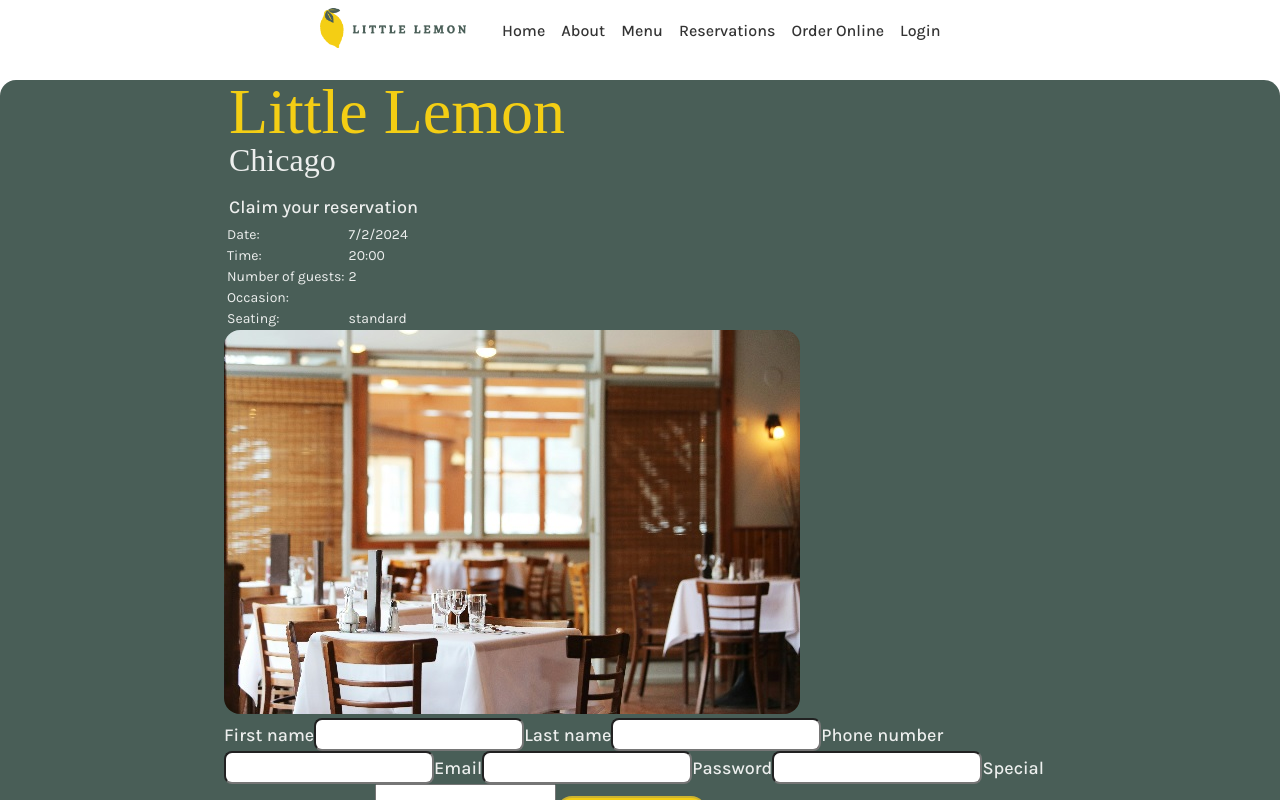
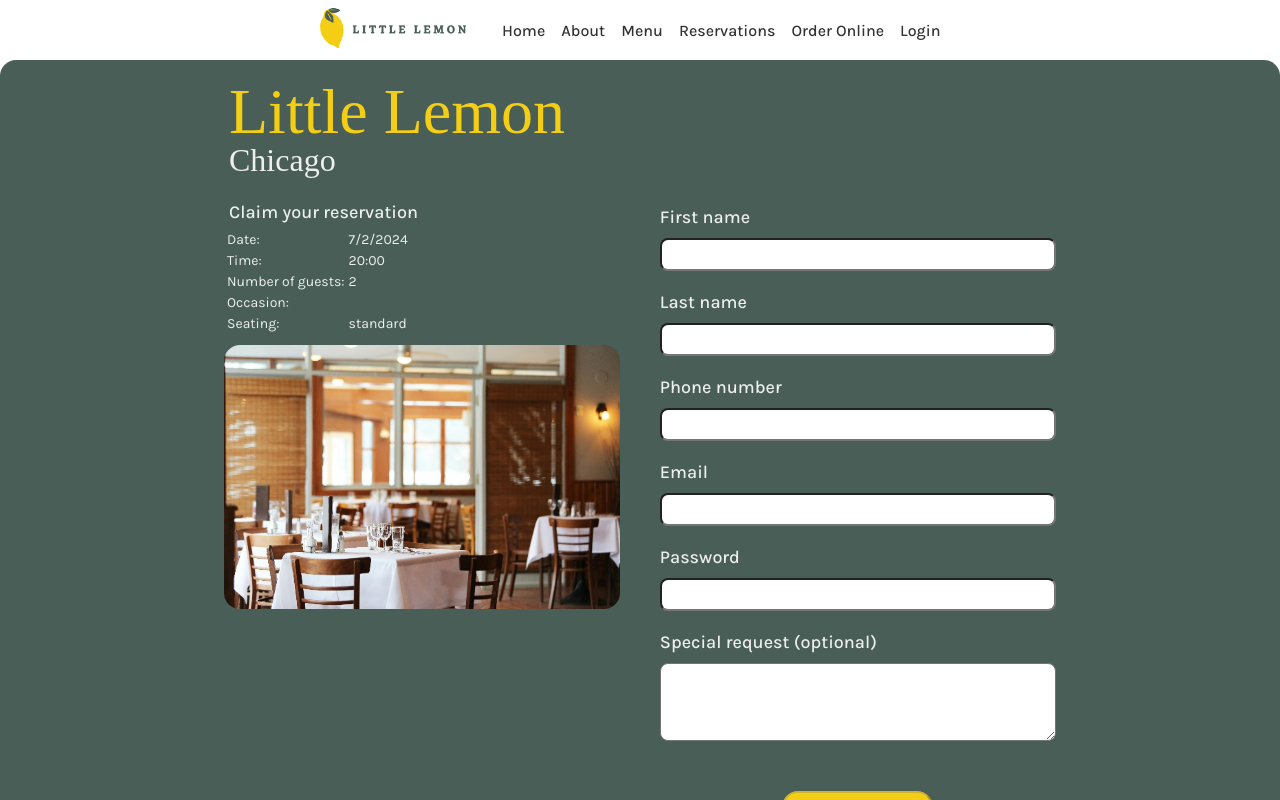
Before and after one commit to rdesantis/react-demo, a React (Create React App) app: page /reservations in a window 1280 px wide. Both pictures are taken after a click on the input "Let's go!". Shown: the top 800 px of the page. Built offline with nearby package versions, Linux system fonts and the light colour scheme; a web font is replaced by a local one.

Commit message:
Styles personal details page

```diff
--- a/src/components/booking/BookingDetails.js
+++ b/src/components/booking/BookingDetails.js
@@ -1,7 +1,7 @@
 const BookingDetails = (props) => {
     const booking = props.details;
     return (
-        <table>
+        <table className='booking'>
             <tr><td>Date:</td><td>{booking.resDate}</td></tr>
             <tr><td>Time:</td><td>{booking.resTime}</td></tr>
             <tr><td>Number of guests:</td><td>{booking.guests}</td></tr>
--- a/src/components/booking/BookingPage.js
+++ b/src/components/booking/BookingPage.js
@@ -39,6 +39,10 @@
 
     const [state, dispatch] = useReducer(reducer, initialState);
 
+    const selectedImageClass = (seating) => {
+        return (seating === state.seating) ? 'selected-image' : '';
+    }
+
     const navigate = useNavigate();
     const handleSubmit = (booking) => {
         navigate('/personal', { state: booking });
@@ -51,8 +55,8 @@
                 <h3>Find a table for any occasion</h3>
             </section>
             <section id='booking-hero-images'>
-                <img src='restaurant interior.jpg' alt='interior seating' />
-                <img src='restaurant deck.jpg' alt='deck seating' />
+                <img src='restaurant interior.jpg' alt='interior seating' className={selectedImageClass('standard')} />
+                <img src='restaurant deck.jpg' alt='deck seating' className={selectedImageClass('outside')} />
             </section>
             <section id='booking-hero-form'>
                 <BookingForm reducer={[state, dispatch]} onSubmit={handleSubmit} />
--- a/src/components/personal/PersonalPage.js
+++ b/src/components/personal/PersonalPage.js
@@ -34,18 +34,18 @@
 
     return (
         <MajorSection id='personal-hero' sectionStyle='hero'>
-            <section id='personal-hero-text'>
+            <section id='personal-hero-header'>
                 <HeroHeader />
+            </section>
+            <section id='personal-hero-reservation'>
                 <h3>Claim your reservation</h3>
-            </section>
-            <section id='personal-hero-booking'>
                 <BookingDetails details={booking} />
-            </section>
-            <section id='personal-hero-image'>
-                {(booking.seating === 'standard') ?
-                    <img src='restaurant interior.jpg' alt='interior seating' /> :
-                    <img src='restaurant deck.jpg' alt='deck seating' />
-                }
+                <section id='personal-hero-image'>
+                    {(booking.seating === 'standard') ?
+                        <img src='restaurant interior.jpg' alt='interior seating' /> :
+                        <img src='restaurant deck.jpg' alt='deck seating' />
+                    }
+                </section>
             </section>
             <section id='personal-hero-form'>
                 <PersonalForm reducer={[state, dispatch]} onSubmit={handleSubmit} />
--- a/src/index.css
+++ b/src/index.css
@@ -72,7 +72,7 @@
   margin: 5px;
 }
 
-input:not([type=submit]), select, option {
+input:not([type=submit]), textarea, select, option {
   font: var(--lead-text);
   border-radius: var(--input-border-radius);
   height: 1.5em;
@@ -89,11 +89,11 @@
   cursor: pointer;
 }
 
-.button:hover {
+.button:hover:not(:disabled) {
   filter: brightness(110%);
 }
 
-.button:active {
+.button:active:not(:disabled) {
   box-shadow: inset 0px 0px 10px var(--primary-green);
 }
 
@@ -101,6 +101,10 @@
   margin-top: 10px;
   font: var(--lead-text);
   gap: 10px;
+}
+
+.field-error {
+  color: red;
 }
 
 .radio {
@@ -675,6 +679,13 @@
 
 #booking-hero-images img {
   width: 45%;
+  border-width: 1px;
+  border-style: solid;
+  border-color: var(--primary-green);
+}
+
+#booking-hero-images img.selected-image {
+  border-color: white;
 }
 
 #booking-hero-form {
@@ -709,3 +720,59 @@
     width: 100%;
   }
 }
+
+/****************************************
+* Personal page: Hero
+*/
+
+#personal-hero {
+  padding-bottom: 20px;
+
+  display: grid;
+  grid-template-areas: "personal-hero-reservation" "personal-hero-form";
+}
+
+#personal-hero-reservation {
+  grid-area: personal-hero-reservation;
+}
+
+#personal-hero-image img {
+  width: 100%;
+  margin-top: 10px;
+}
+
+#personal-hero-form {
+  grid-area: personal-hero-form;
+}
+
+#personal-hero-form form {
+  display: grid;
+  max-width: 400px;
+  gap: 10px;
+}
+
+#personal-hero-form textarea {
+  height: 4em;
+}
+
+#personal-hero-form input[type=submit] {
+  margin: auto;
+  margin-top: 40px;
+}
+
+@media (min-width: 750px) {
+  #personal-hero {
+    grid-template-areas:
+      "personal-hero-header personal-hero-header personal-hero-header"
+      "personal-hero-reservation . personal-hero-form";
+    grid-template-columns: 10fr 1fr 10fr;
+  }
+
+  #personal-hero-image {
+    display: grid;
+  }
+
+  #personal-hero-image img {
+    width: 100%;
+  }
+}
```
